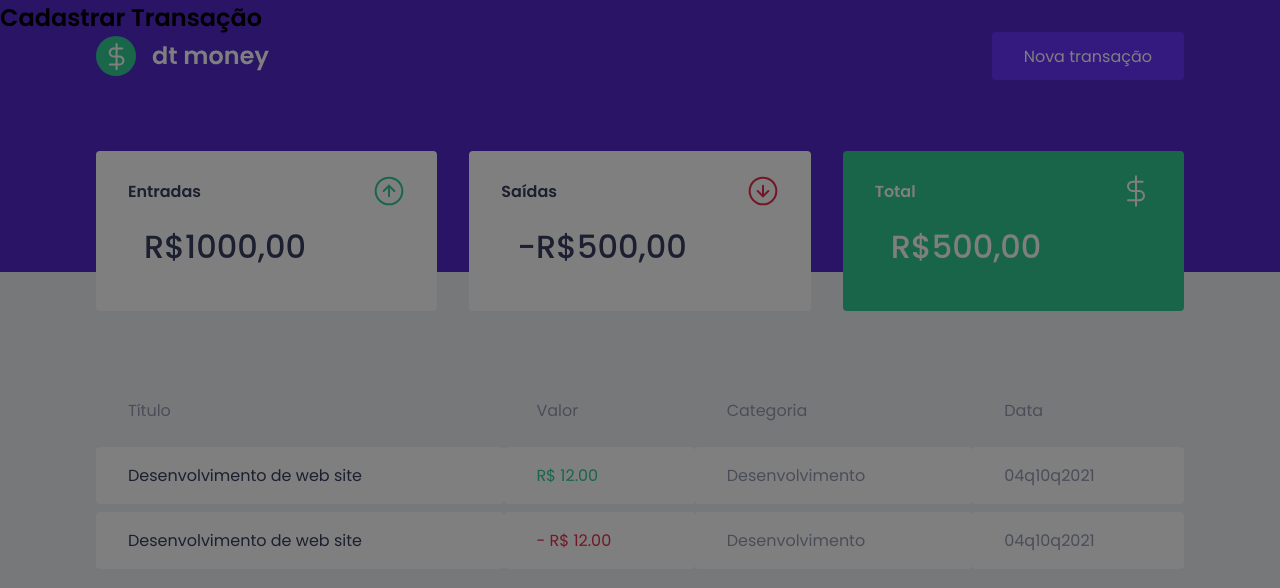
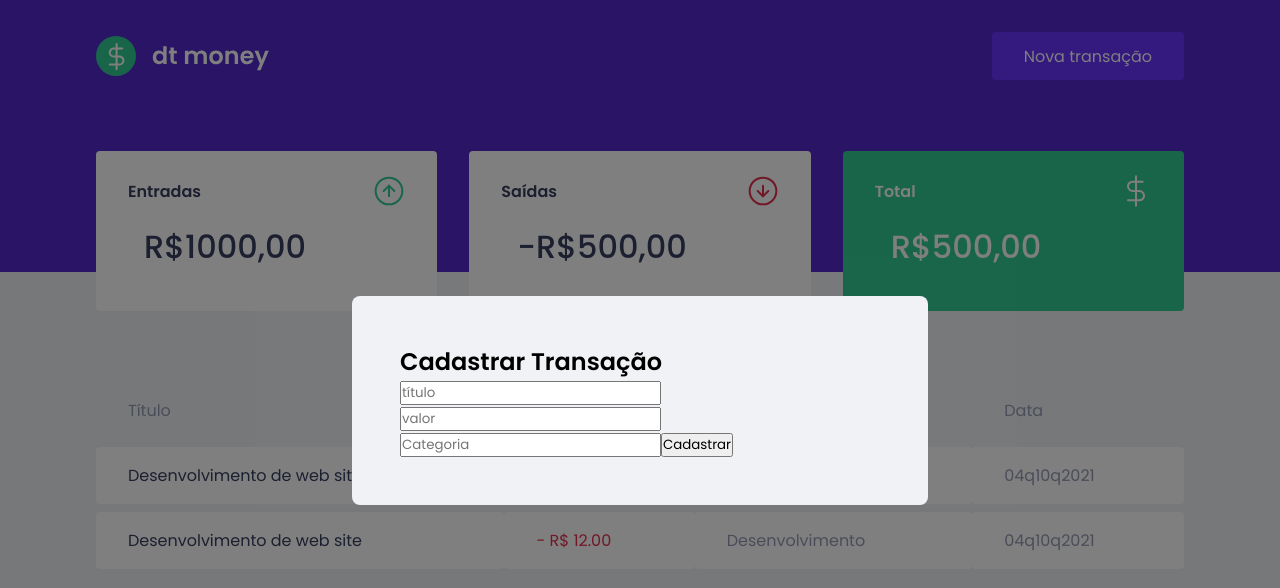
Before and after one commit to eduardo1199/dtmoney, a React (Create React App) app: page / in a window 1280 px wide. Both pictures are taken after a click on the button "Nova transação". Shown: the top 588 px of the page. Built offline with nearby package versions, Linux system fonts and the light colour scheme; no server answers; what miragejs would draw is missing.

Commit message:
Estilização do modal e criação do componente de nova transação

```diff
--- a/src/App.tsx
+++ b/src/App.tsx
@@ -1,3 +1,7 @@
+import { useState } from 'react';
+
+import Modal from 'react-modal';
+
 import { createServer } from 'miragejs';
 import { GlobalStyle } from './styles/global';
 
@@ -5,6 +9,7 @@ import { Header } from './components/Header';
 import { Dashboard } from './components/Dashboard';
 
 import { transactionsData } from './data/transactionsData';
+import { NewTransaction } from './components/NewTransaction/NewTransaction';
 
 createServer({
   routes() {
@@ -13,12 +18,28 @@ createServer({
   },
 });
 
+Modal.setAppElement('#root');
+
 export function App() {
+  const [isNewTransactionModaOpen, setIsNewTransactionModaOpen] = useState(false);
+
+  function handleOpenNewTransactionModal() {
+    setIsNewTransactionModaOpen(true);
+  }
+
+  function handleCloseNewTransactionModal() {
+    setIsNewTransactionModaOpen(false);
+  }
+
   return (
     <>
-      <Header />
+      <Header onOpenNewTransactionModal={handleOpenNewTransactionModal} />
       <Dashboard />
       <GlobalStyle />
+      <NewTransaction
+        isOpen={isNewTransactionModaOpen}
+        handleCloseModal={handleCloseNewTransactionModal}
+      />
     </>
   );
 }
--- a/src/components/Header/index.tsx
+++ b/src/components/Header/index.tsx
@@ -1,32 +1,16 @@
-import { useState } from 'react';
-import { Modal } from '@material-ui/core';
 import logo from '../../assets/logo.svg';
 
 import { HeaderContainer, Content } from './styles';
 
-export function Header() {
-  const [isNewTransactionModaOpen, SetIsNewTransactionModaOpen] = useState(false);
+import { HeaderProps } from './types';
 
-  function handleOpenNewTransactionModal() {
-    SetIsNewTransactionModaOpen(true);
-  }
-
-  function handleCloseNewTransactionModal() {
-    SetIsNewTransactionModaOpen(false);
-  }
-
+export function Header({ onOpenNewTransactionModal }: HeaderProps) {
   return (
     <HeaderContainer>
       <Content>
         <img src={logo} alt="dt money" />
-        <button type="button" onClick={handleOpenNewTransactionModal}>Nova transação</button>
+        <button type="button" onClick={onOpenNewTransactionModal}>Nova transação</button>
       </Content>
-      <Modal
-        open={isNewTransactionModaOpen}
-        onClose={() => handleCloseNewTransactionModal()}
-      >
-        <h2>Cadastrar Transação</h2>
-      </Modal>
     </HeaderContainer>
   );
 }
--- /dev/null
+++ b/src/components/Header/types.ts
@@ -0,0 +1,3 @@
+export interface HeaderProps {
+  onOpenNewTransactionModal: () => void;
+}
--- /dev/null
+++ b/src/components/NewTransaction/NewTransaction.tsx
@@ -0,0 +1,30 @@
+import Modal from 'react-modal';
+
+import { NewTransactionProps } from './types';
+
+import { Form } from './styles';
+
+export function NewTransaction({ handleCloseModal, isOpen }: NewTransactionProps) {
+  return (
+    <Modal
+      isOpen={isOpen}
+      onRequestClose={() => handleCloseModal()}
+      overlayClassName="react-modal-overlay"
+      className="react-modal-content"
+    >
+      <Form>
+        <h2>Cadastrar Transação</h2>
+
+        <input placeholder="título" />
+
+        <input placeholder="valor" type="number" />
+
+        <input placeholder="Categoria" />
+
+        <button type="submit">
+          Cadastrar
+        </button>
+      </Form>
+    </Modal>
+  );
+}
--- /dev/null
+++ b/src/components/NewTransaction/styles.ts
@@ -0,0 +1,3 @@
+import styled from 'styled-components';
+
+export const Form = styled.form``;
--- /dev/null
+++ b/src/components/NewTransaction/types.ts
@@ -0,0 +1,4 @@
+export interface NewTransactionProps {
+  isOpen: boolean;
+  handleCloseModal: () => void;
+}
--- a/src/components/TransactionsTable/index.tsx
+++ b/src/components/TransactionsTable/index.tsx
@@ -1,12 +1,12 @@
-import { useEffect } from 'react';
+// import { useEffect } from 'react';
 import { Container } from './styles';
 
-import { api } from '../../services/api';
+// import { api } from '../../services/api';
 
 export function TransactionsTable() {
-  useEffect(() => {
+  /*  useEffect(() => {
     api.get('transactions').then((response) => console.log(response.data));
-  }, []);
+  }, []); */
 
   return (
     <Container>
--- a/src/styles/global.ts
+++ b/src/styles/global.ts
@@ -50,4 +50,26 @@ export const GlobalStyle = createGlobalStyle`
     opacity: 0.6;
     cursor: not-allowed;
   }
+
+  .react-modal-overlay{
+    background: rgba(0, 0, 0, 0.5);
+    position: fixed;
+
+    top: 0;
+    right: 0;
+    left: 0;
+    bottom: 0;
+
+    display: flex;
+    align-items: center;
+    justify-content: center;
+  }
+  .react-modal-content{
+    width: 100%;
+    max-width: 576px;
+    background: var(--background);
+    padding: 3rem;
+    position: relative;
+    border-radius: 0.5rem;
+  }
 `;
```
Also changed, not shown: .eslintrc.js.
